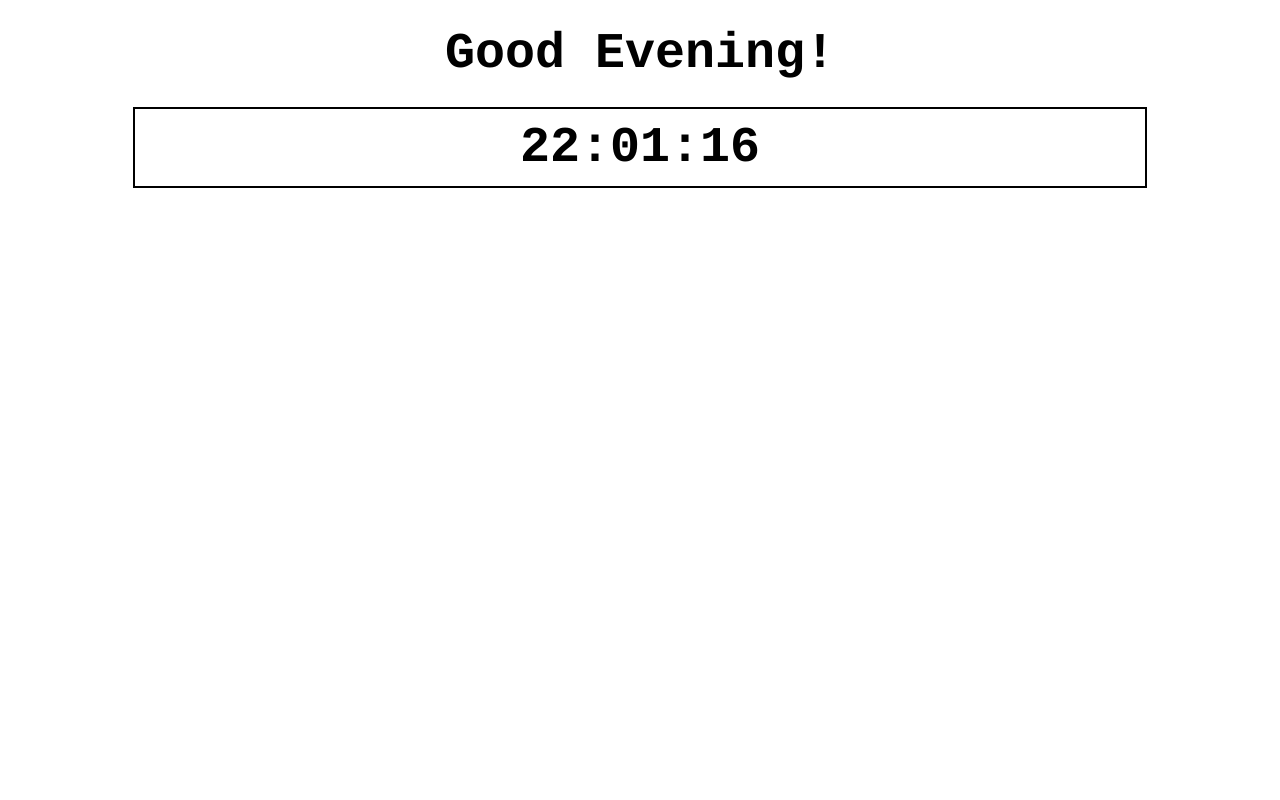
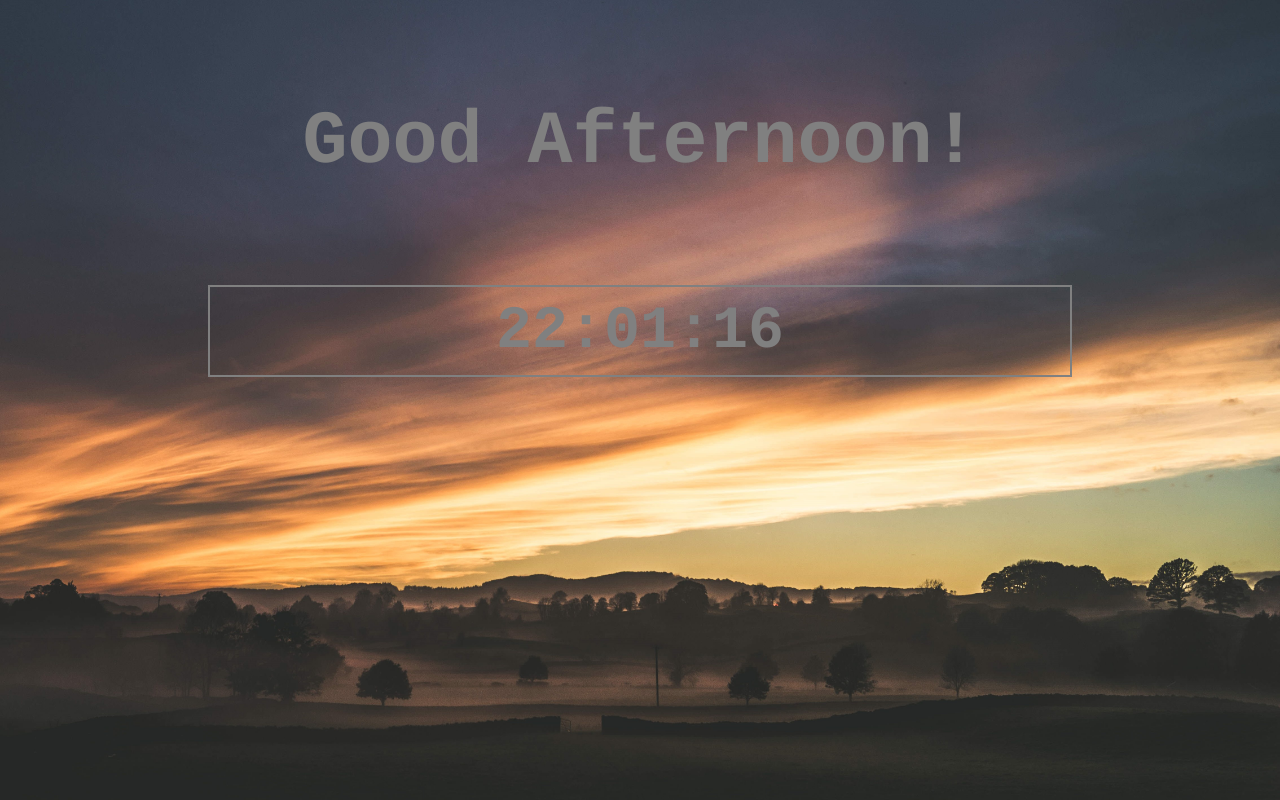
Before and after one commit to arleighmitchell/digital-clock-workshopt, a plain HTML site: page index.html in a window 1280 px wide. Drawn offline with Linux system fonts and the light colour scheme.

Commit message:
Add background images

```diff
--- a/assets/css/index.css
+++ b/assets/css/index.css
@@ -1,17 +1,19 @@
 body {
 	text-align: center;
 	font-family: courier;
+	background-size: cover;
+	color: grey;
 }
 
 h1.one{
-	margin: 25px;
-	font-size: 50px;
+	margin: 100px 75px;
+	font-size: 75px;
 }
 
 h1.two {
-	margin: 25px 125px 25px 125px;
+	margin: 50px 200px 25px 200px;
 	padding: 10px;
-	font-size: 50px;
+	font-size: 60px;
 	border: solid;
 	border-width: 2px;
 
--- a/assets/js/index.js
+++ b/assets/js/index.js
@@ -5,18 +5,22 @@ var background = function() {
 
   if (time < 12) {
     document.getElementById("h1").innerText = "Good Morining Sunshine!";
+    document.body.style.backgroundImage = "url('assets/images/one.jpg')";
   };
 
-  if (time == 12) {
+  if (time = 12) {
     document.getElementById("h1").innerText = "Lunch Time!";
+    document.body.style.backgroundImage = "url('assets/images/two.jpg')";
   };
 
-  if (time > 12) {
+  if (time < 17) {
     document.getElementById("h1").innerText = "Good Afternoon!";
+    document.body.style.backgroundImage = "url('assets/images/three.jpg')";
   };
 
-  if (time >= 16) {
+  if (time >= 17) {
     document.getElementById("h1").innerText = "Good Evening!";
+    document.body.style.backgroundImage = "url('assets/images/four.jpg')";
   };
 };
 
@@ -36,7 +40,6 @@ var startclock = function() {
 
 startclock();
 
-
 function checkTime(i) {
   if (i < 10) {
     i = "0" + i;
--- a/index.html
+++ b/index.html
@@ -12,6 +12,8 @@
 
 <body id="startclock">
 
+	<div class="one"></div>
+
 	<header>
 
 		<h1 class="one" id="h1"></h1>
```
Also changed, not shown: assets/images/three.jpg (added), 3 other files.
